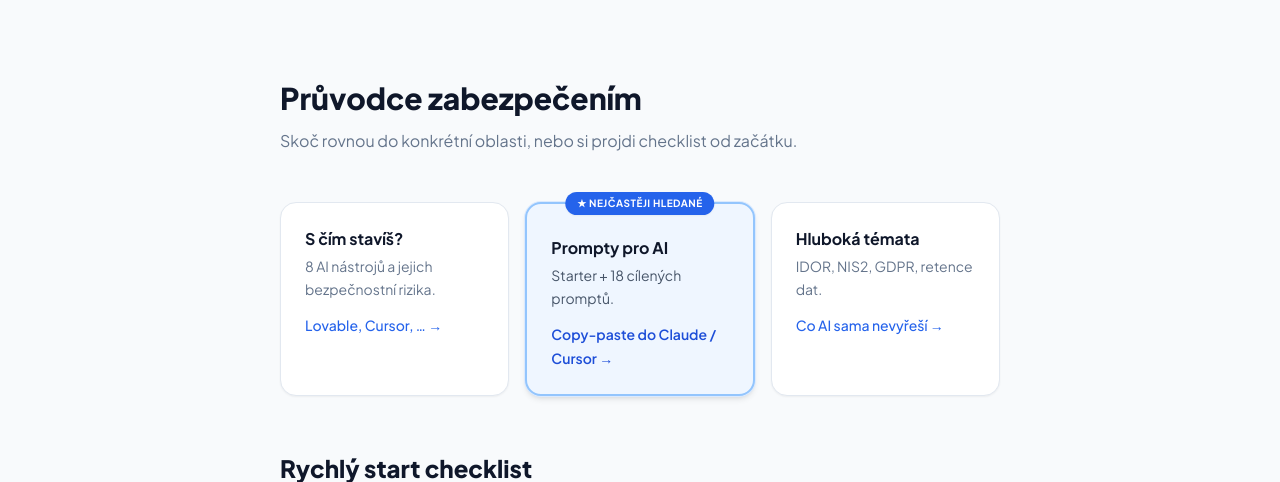
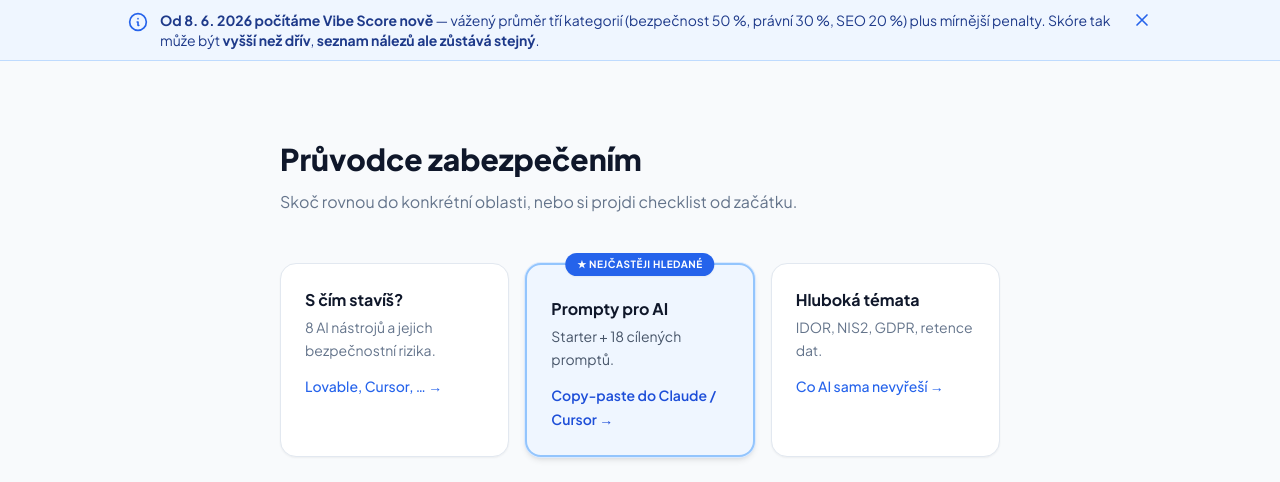
Before and after one commit to kalus-msic/vibescan, a Django app: page /guide/ in a window 1280 px wide. Shown: the part 57-539 px from the top of the page. Run offline with Django 5.2, Linux system fonts and the light colour scheme; style sheets or scripts are compiled from the project's sources; parts of the project's set-up code (start-up, migrations or seed data) failed here and were passed over; some libraries are stand-ins or nearby versions.

Commit message:
feat(ui): infobox pod navbar o nove metrice Vibe Score od 8.6.
Modry info banner v base.html informuje uzivatele, ze od 8.6.2026 se Vibe Score
pocita jako vazeny prumer tri kategorii (bezpecnost 50%, pravni 30%, SEO 20%)
s mirnejsi penalty kalibraci. Zduraznuje, ze skore muze byt vyssi nez driv,
ale seznam nalezu zustava stejny.

Zaviratelne pres X, dismissal ulozen v localStorage pod klicem
score_notice_2026_06_08_dismissed. Pri pristim podobnem zasahu staci pouzit
novy datum-klic a banner se opet ukaze vsem.

```diff
--- a/templates/base.html
+++ b/templates/base.html
@@ -73,6 +73,28 @@
   </div>
 </nav>
 
+<div x-data="{
+  show: false,
+  init() { this.show = localStorage.getItem('score_notice_2026_06_08_dismissed') !== '1'; },
+  dismiss() { localStorage.setItem('score_notice_2026_06_08_dismissed', '1'); this.show = false; }
+}" x-show="show" x-cloak class="bg-blue-50 border-b border-blue-200 px-6 py-2.5">
+  <div class="max-w-5xl mx-auto flex items-start gap-3 text-sm">
+    <svg class="w-5 h-5 text-blue-600 flex-shrink-0 mt-0.5" fill="none" stroke="currentColor" viewBox="0 0 24 24" stroke-width="2">
+      <path stroke-linecap="round" stroke-linejoin="round" d="M13 16h-1v-4h-1m1-4h.01M12 2a10 10 0 100 20 10 10 0 000-20z"/>
+    </svg>
+    <div class="flex-1 text-blue-900">
+      <strong>Od 8. 6. 2026 počítáme Vibe Score nově</strong> — vážený průměr tří kategorií (bezpečnost 50 %, právní 30 %, SEO 20 %) plus mírnější penalty.
+      Skóre tak může být <strong>vyšší než dřív</strong>, <strong>seznam nálezů ale zůstává stejný</strong>.
+    </div>
+    <button @click="dismiss()" aria-label="Zavřít upozornění"
+      class="flex-shrink-0 text-blue-600 hover:text-blue-900 cursor-pointer transition-colors">
+      <svg class="w-5 h-5" fill="none" stroke="currentColor" viewBox="0 0 24 24" stroke-width="2">
+        <path stroke-linecap="round" stroke-linejoin="round" d="M6 18L18 6M6 6l12 12"/>
+      </svg>
+    </button>
+  </div>
+</div>
+
 <main id="main">{% block content %}{% endblock %}</main>
 
 <footer aria-label="Patička" class="border-t border-slate-200 bg-white px-6 py-8 mt-16">
```
